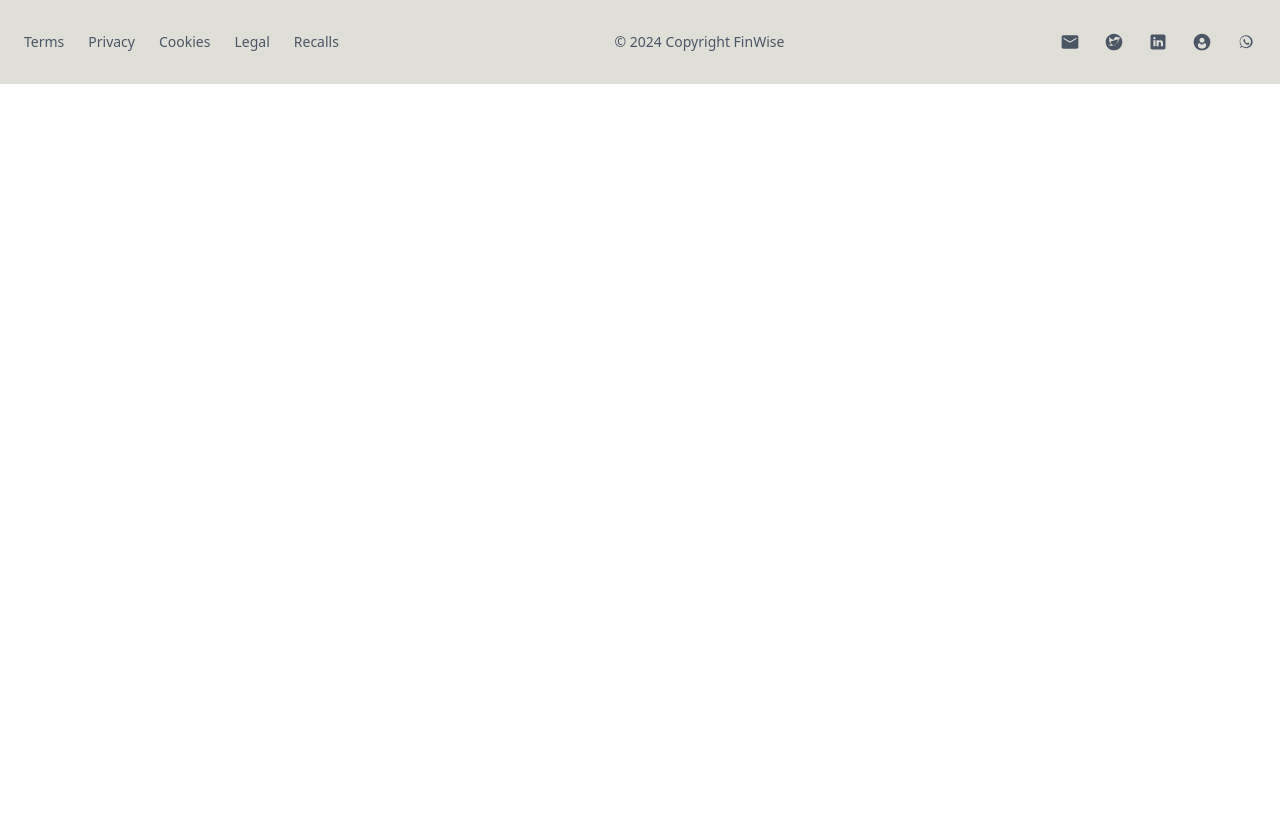
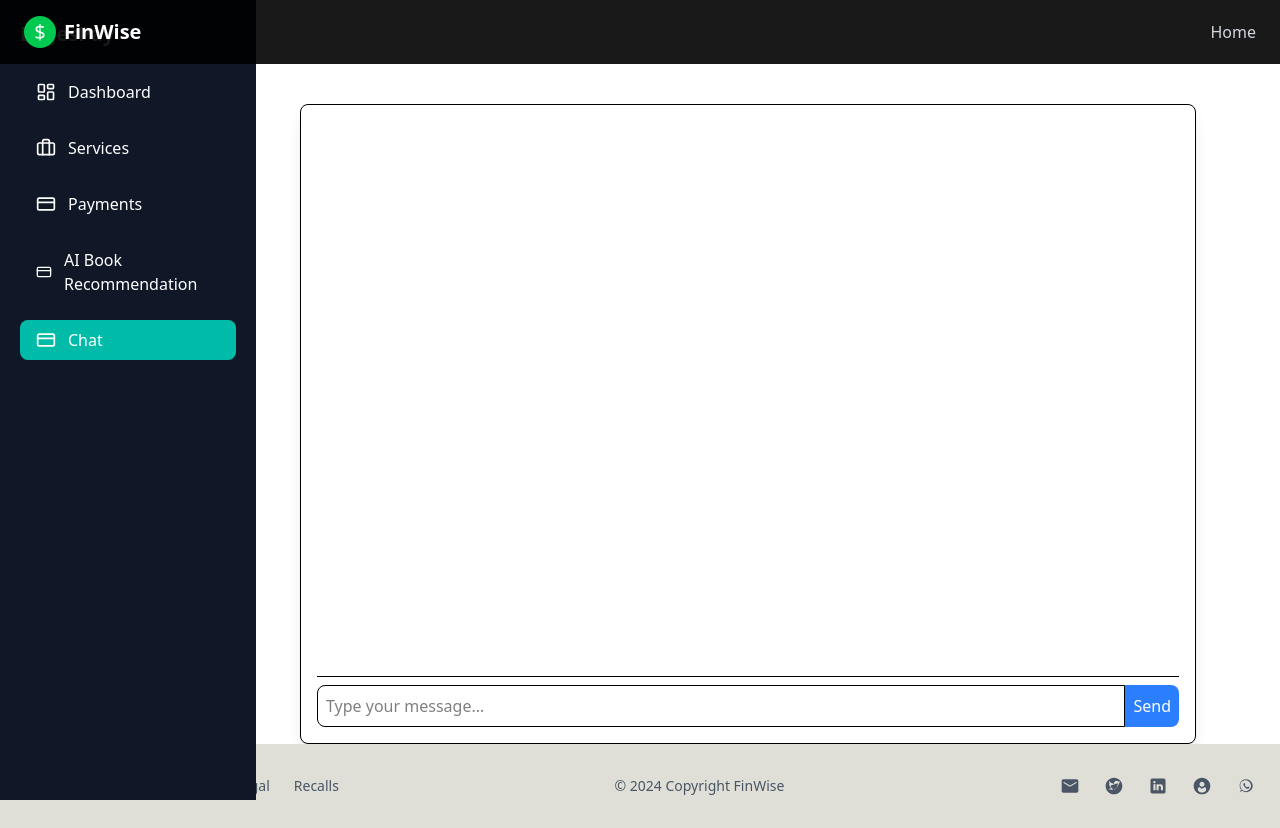
Before and after one commit to clencyc/Comrade-FinanceTracker-Frontend, a React (Vite) app in the folder finwise/: page /chat in a window 1280 px wide. Before the commit the page ends 800 px from the top, so only its background shows below. Built offline with nearby package versions, Linux system fonts and the light colour scheme.

Commit message:
Chatbot full working

```diff
--- a/finwise/package.json
+++ b/finwise/package.json
@@ -14,6 +14,7 @@
     "lucide-react": "^0.474.0",
     "react": "^18.3.1",
     "react-dom": "^18.3.1",
+    "react-markdown": "^9.0.3",
     "react-router": "^7.1.5",
     "react-router-dom": "^7.1.5",
     "react-scroll": "^1.9.2",
--- a/finwise/src/App.jsx
+++ b/finwise/src/App.jsx
@@ -7,6 +7,7 @@ import Services from "./Pages/Services";
 import Payments from "./Pages/Payments";
 import Layout from "./Components/Layout";
 import AIBooks from "./Pages/AIBooks";
+import ChatBot from "./Pages/ChatBot";
 
 function App() {
   return (
@@ -23,6 +24,7 @@ function App() {
           <Route path="services" element={<Services />} />
           <Route path="payments" element={<Payments />} />
           <Route path="ai-books" element={<AIBooks /> } />
+          <Route path="chat" element={<ChatBot />} />
         </Route>
       </Routes>
       <Footer />
--- a/finwise/src/Components/Sidebar.jsx
+++ b/finwise/src/Components/Sidebar.jsx
@@ -51,6 +51,17 @@ const Sidebar = () => {
               <CreditCard size={20} /> AI Book Recommendation
             </NavLink>
           </li>
+          <li>
+            <NavLink
+              to="/chat"
+              className={({ isActive }) =>
+                `flex items-center gap-3 px-4 py-2 rounded-lg transition
+                ${isActive ? "bg-teal-500" : "hover:bg-gray-700"}`
+              }
+            >
+              <CreditCard size={20} /> Chat
+            </NavLink>
+          </li>
         </ul>
       </nav>
     </aside>
--- /dev/null
+++ b/finwise/src/Pages/ChatBot.jsx
@@ -0,0 +1,89 @@
+import { useState } from "react";
+import ReactMarkdown from "react-markdown";
+
+export default function Chatbot() {
+  const [messages, setMessages] = useState([]);
+  const [input, setInput] = useState("");
+  const [loading, setLoading] = useState(false);
+
+  const sendMessage = async () => {
+    if (!input.trim()) return;
+
+    const userMessage = { sender: "user", text: input };
+    setMessages([...messages, userMessage]);
+    setInput("");
+    setLoading(true);
+
+    try {
+      const response = await fetch("http://127.0.0.1:8000/chat/", {
+        method: "POST",
+        headers: { "Content-Type": "application/json" },
+        body: JSON.stringify({ message: input }),
+      });
+
+      const data = await response.json();
+      if (response.ok) {
+        setMessages([
+          ...messages,
+          userMessage,
+          { sender: "bot", text: data.response },
+        ]);
+      } else {
+        setMessages([
+          ...messages,
+          userMessage,
+          { sender: "bot", text: "Error fetching response." },
+        ]);
+      }
+    } catch (error) {
+      setMessages([
+        ...messages,
+        userMessage,
+        { sender: "bot", text: "Network error." },
+      ]);
+    }
+    setLoading(false);
+  };
+
+  return (
+    <div className="max-w-4xl ml-[300px] mt-10 p-4 border rounded-lg shadow-lg bg-white h-[80vh] flex flex-col">
+      {/* Chat Messages Area */}
+      <div className="flex-1 overflow-y-auto p-2 border-b">
+        {messages.map((msg, index) => (
+          <div
+            key={index}
+            className={`my-2 p-2 rounded-lg ${
+              msg.sender === "user"
+                ? "bg-blue-500 text-white self-end"
+                : "bg-gray-200 text-black self-start"
+            }`}
+          >
+            {msg.sender === "bot" ? (
+              <ReactMarkdown>{msg.text}</ReactMarkdown>
+            ) : (
+              msg.text
+            )}
+          </div>
+        ))}
+        {loading && <p className="text-gray-500">Bot is typing...</p>}
+      </div>
+
+      {/* Input Area */}
+      <div className="flex mt-2">
+        <input
+          type="text"
+          value={input}
+          onChange={(e) => setInput(e.target.value)}
+          className="flex-1 p-2 border rounded-l-lg"
+          placeholder="Type your message..."
+        />
+        <button
+          onClick={sendMessage}
+          className="bg-blue-500 text-white p-2 rounded-r-lg"
+        >
+          Send
+        </button>
+      </div>
+    </div>
+  );
+}
```
Also changed, not shown: 1 other file (tests, documents, lock files or other folders).
